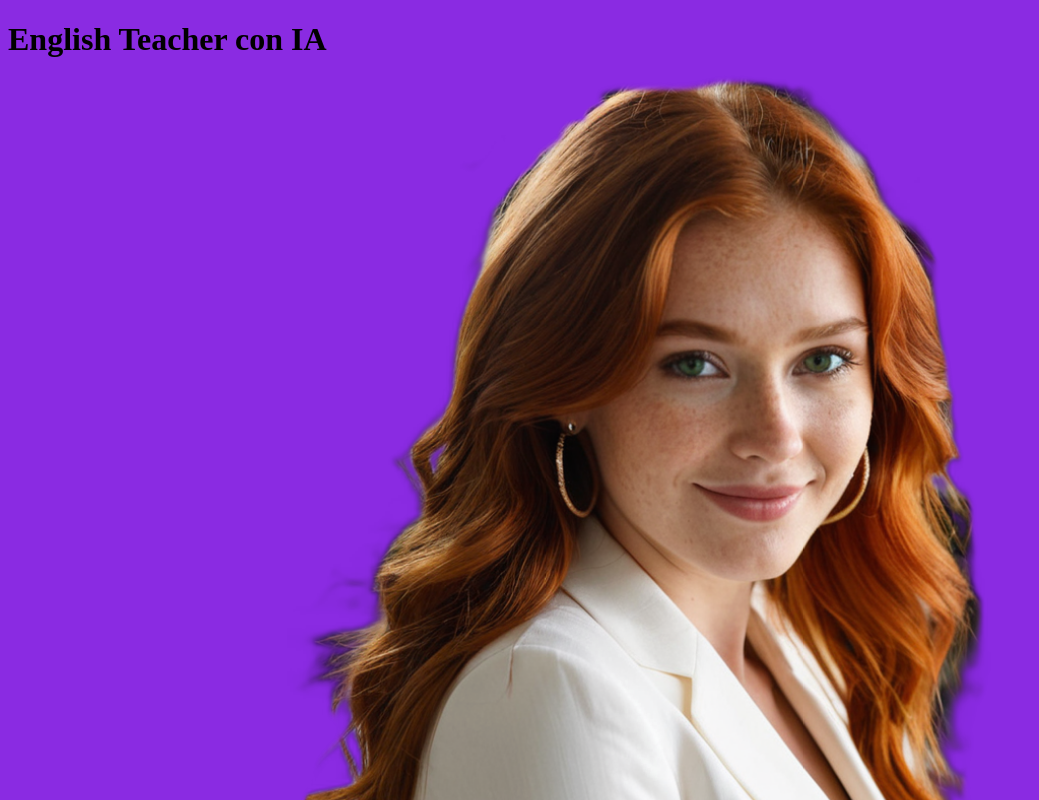
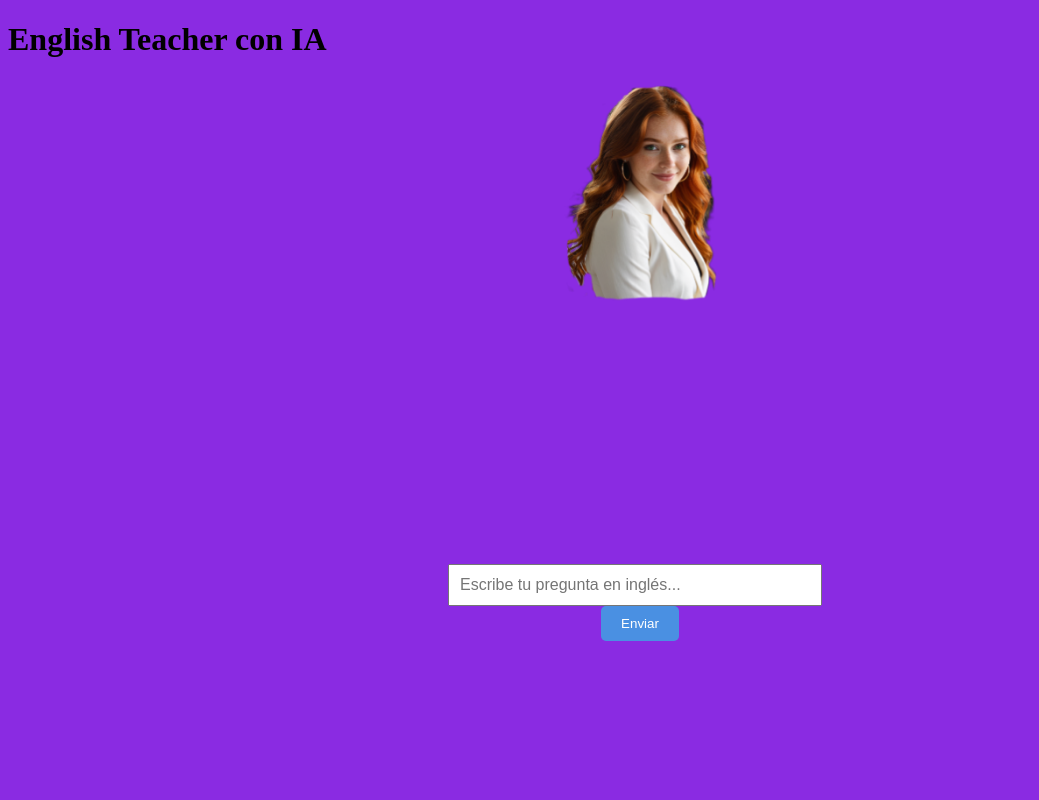
Before and after one commit to joaquin-daruich/English-Teacher, a React (Vite) app: page / in a window 1280 px wide. Shown: the top 800 px of the page, without its empty margins (0-1039 px from the left). Built offline with nearby package versions, Linux system fonts and the light colour scheme.

Commit message:
add audio 3

```diff
--- a/src/App.jsx
+++ b/src/App.jsx
@@ -1,65 +1,77 @@
-import { useEffect, useState, useRef } from 'react'
+import { useState, useRef } from 'react'
 import './App.css'
 
 function App() {
-  // Estado de las imágenes
-  const [imagenTeacher, setImagenTeacher] = useState('/Teacher-saludando.png')
-
-  // Estado del chat
+  // --- ESTADOS DEL CHAT ---
   const [inputValue, setInputValue] = useState('')
   const [respuestaIA, setRespuestaIA] = useState('')
   const [cargando, setCargando] = useState(false)
-  const [cargandoAudio, setCargandoAudio] = useState(false)
+  const [errorMensaje, setErrorMensaje] = useState('')
 
-  // Ref para el audio
+  // --- ESTADO DE IMÁGENES (Lo dejaremos básico por ahora) ---
+  const [imagenTeacher, setImagenTeacher] = useState('/Teacher-saludando.png')
   const audioRef = useRef(null)
 
-  // Palabras clave simples para cambiar la expresión (para mostrar lógica básica al empleador)
+  // Función para detectar expresiones simples (Lógica educativa para el portafolio)
   const obtenerExpresion = (texto) => {
+    if (!texto) return 'saludando'
     const t = texto.toLowerCase()
     if (t.includes('feliz') || t.includes('gracias') || t.includes('bueno')) return 'alegre'
-    if (t.includes('ayuda') || t.includes('no entiendo') || t.includes('duda')) return 'dudando'
-    if (t.includes('triste') || t.includes('mal') || t.includes('duelo')) return 'triste'
+    if (t.includes('ayuda') || t.includes('duda') || t.includes('pregunta')) return 'dudando'
+    if (t.includes('triste') || t.includes('mal') || t.includes('ayuda')) return 'triste'
     if (t.includes('consuelo') || t.includes('lindo')) return 'consoladora'
-    return 'saludando' // Default
+    return 'saludando'
   }
 
+  // Lógica principal al enviar mensaje
   const manejarEnvio = async (e) => {
     e.preventDefault()
+
+    // 1. Validaciones básicas
     if (!inputValue.trim()) return
 
     setCargando(true)
+    setErrorMensaje('')
     setRespuestaIA('') // Limpiar respuesta anterior
+    setImagenTeacher('/Teacher-saludando.png') // Reset imagen
 
     try {
-      // 1. Llamar a Teacher Lily (Groq)
+      // 2. Llamar a Teacher Lily (Groq API - Texto)
       const resText = await fetch('/.netlify/functions/teacher-chat', {
         method: 'POST',
         headers: { 'Content-Type': 'application/json' },
         body: JSON.stringify({ question: inputValue }),
       })
 
+      // Verificar si hubo errores HTTP antes de intentar leer JSON
+      if (!resText.ok) {
+        throw new Error(`Error del servidor: ${resText.status}`)
+      }
+
       const dataText = await resText.json()
 
       if (dataText.reply) {
+        // MOSTRAR TEXTO
         setRespuestaIA(dataText.reply)
 
-        // 2. Cambiar imagen basada en la respuesta (Lógica simple)
+        // CAMBIAR IMAGEN
         const expresion = obtenerExpresion(dataText.reply)
         setImagenTeacher(`/Teacher-${expresion}.jpg`)
 
-        // 3. Generar Audio con el texto de la respuesta
-        setCargandoAudio(true)
+        // GENERAR AUDIO (OPCIONAL - Si falla no bloquea el chat)
+        console.log("Intentando generar audio...")
+        try {
           const resAudio = await fetch('/.netlify/functions/generate-audio', {
             method: 'POST',
             headers: { 'Content-Type': 'application/json' },
             body: JSON.stringify({ text: dataText.reply }),
           })
 
+          if (resAudio.ok) {
             const dataAudio = await resAudio.json()
 
             if (dataAudio.audioBase64) {
-          // Convertir base64 a Blob URL para reproducir
+              // Convertir base64 a Blob URL
               const byteCharacters = atob(dataAudio.audioBase64)
               const byteNumbers = new Array(byteCharacters.length)
               for (let i = 0; i < byteCharacters.length; i++) {
@@ -72,53 +84,110 @@ function App() {
               // Reproducir
               if (audioRef.current) {
                 audioRef.current.src = audioUrl
-            audioRef.current.play()
+                audioRef.current.play().catch(e => console.log("Error al reproducir:", e))
               }
             }
+          } else {
+            console.warn("La función de audio no está disponible aún.")
           }
+        } catch (audioErr) {
+          // Silenciar el error de audio para no molestar al usuario
+          console.warn("Audio falló pero el chat continúa:", audioErr.message)
+        }
+
+      } else {
+        setErrorMensaje("No se recibió respuesta de la profesora.")
+      }
+
     } catch (err) {
-      console.error("Error:", err)
-      alert("Hubo un error conectando con la profesora.")
+      console.error("Error general:", err)
+      setErrorMensaje("Hubo un problema conectando con Teacher Lily. Revisa la consola.")
     } finally {
       setCargando(false)
-      setCargandoAudio(false)
     }
   }
 
   return (
     <>
+      {/* Banner superior */}
       <div className='banner'>
         <h1 className='Titulo'>English Teacher con IA</h1>
       </div>
 
-      <div style={{ textAlign: 'center', marginTop: '20px' }}>
-        <img src={imagenTeacher} alt="Teacher" className='EnglishTeacher' />
+      {/* Contenedor Principal */}
+      <div style={{
+        textAlign: 'center',
+        marginTop: '20px',
+        padding: '10px',
+        maxWidth: '500px',
+        margin: '20px auto'
+      }}>
 
+        {/* Imagen de Teacher (Placeholder hasta que cargues las imágenes reales) */}
+        <img
+          src={imagenTeacher}
+          alt="Teacher"
+          className='EnglishTeacher'
+          style={{ width: '150px', height: 'auto', marginBottom: '15px' }}
+          onError={(e) => {
+            // Si falla cargar la imagen, mostrar un placeholder
+            e.target.style.display = 'none'
+          }}
+        />
+
+        {/* Formulario de Input */}
         <form className='hablarConTeacher' onSubmit={manejarEnvio}>
           <input
             value={inputValue}
             onChange={(e) => setInputValue(e.target.value)}
             type="text"
-            placeholder="Escribe tu pregunta..."
+            placeholder="Escribe tu pregunta en inglés..."
             disabled={cargando}
+            style={{
+              padding: '10px',
+              fontSize: '16px',
+              width: '70%',
+              marginRight: '10px'
+            }}
           />
-          <button type="submit" disabled={cargando}>
+          <button
+            type="submit"
+            disabled={cargando || !inputValue.trim()}
+            style={{
+              padding: '10px 20px',
+              backgroundColor: '#4A90E2',
+              color: 'white',
+              border: 'none',
+              borderRadius: '5px',
+              cursor: cargando ? 'not-allowed' : 'pointer'
+            }}
+          >
             {cargando ? 'Pensando...' : 'Enviar'}
           </button>
         </form>
 
-        {/* Mostrar respuesta */}
+        {/* Área de Respuesta */}
+        {errorMensaje && (
+          <p style={{ color: 'red', marginTop: '15px' }}>{errorMensaje}</p>
+        )}
+
         {respuestaIA && (
-          <div style={{ marginTop: '20px', padding: '10px', background: '#f0f0f0', borderRadius: '8px' }}>
+          <div style={{
+            marginTop: '20px',
+            padding: '15px',
+            background: '#f0f0f0',
+            borderRadius: '8px',
+            textAlign: 'left'
+          }}>
             <strong>Teacher Lily dice:</strong><br/>
+            <span style={{ marginTop: '10px', display: 'block', lineHeight: '1.5' }}>
               {respuestaIA}
+            </span>
           </div>
         )}
 
         {/* Elemento de audio oculto */}
         <audio ref={audioRef} controls style={{ display: 'none' }} />
-
-        {cargandoAudio && <p>🔊 Generando voz...</p>}
       </div>
     </>
   )
```
Lines whose indentation alone changed are shown as unchanged.
